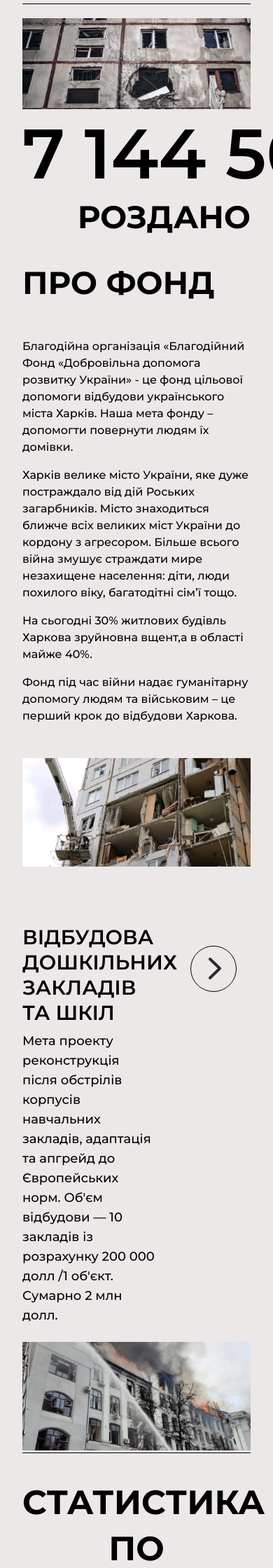
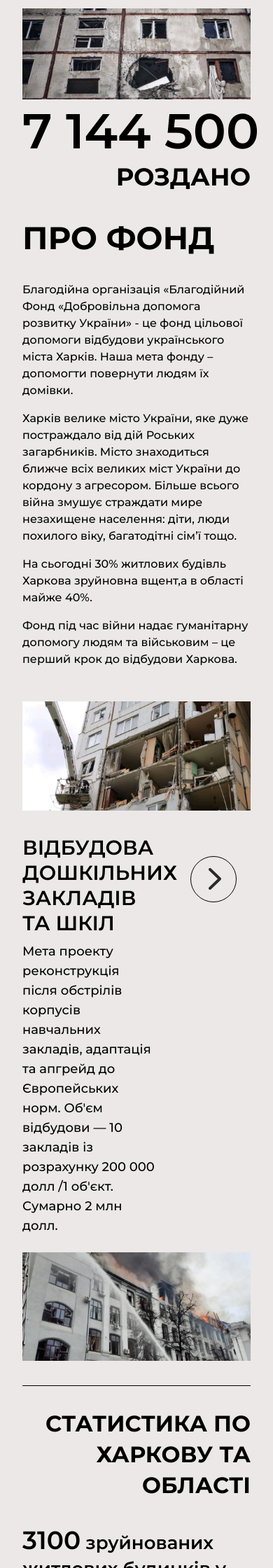
Before and after one commit to estellabuka/fadu, a PHP site: page / in a window 390 px wide; the page is wider, and only the part inside the window is pictured. Shown: the part 1360-3600 px from the top of that part at 70% size. Run offline with PHP 8.4, Linux system fonts and the light colour scheme.

Commit message:
little adaptive

```diff
--- a/styles/style.css
+++ b/styles/style.css
@@ -879,6 +879,7 @@ body.lock {
 .popup__item .choose-radio:checked ~ .btn__choose:after {
     display: block;
 }
+
 /* MEDIA */
 @media only screen
 and (max-width: 1576px) {
@@ -1046,10 +1047,10 @@ and (max-width: 1000px) {
         margin-bottom: 10px;
     }
     .statistic {
-        padding: 38px 0;
+        padding: 32px 0;
     }
     .statistic__title {
-        margin-bottom: 38px;
+        margin-bottom: 32px;
     }
     .statistic__box {
         flex-direction: column;
@@ -1057,6 +1058,7 @@ and (max-width: 1000px) {
     .statistic__item:not(:last-child), .statistic__item:last-child {
         border-right: none;
         margin-left: 0;
+        padding-right: 0;
     }
     .content__box {
         flex-direction: column;
@@ -1065,17 +1067,25 @@ and (max-width: 1000px) {
         border-right: none;
     }
     .item__title {
+        font-size: 36px;
         display: inline-block;
-        margin-right: 38px;
+        /* margin-right: 38px; */
     }
     .statistic__item {
+        font-size: 26px;
+        text-transform:lowercase;
+        text-align: left;
+
+    }
+    /* .statistic__item {
         display: flex;
         align-items: center;
-    }
+    } */
     .gum__text-box {
-        margin-right: 0;
+        /* margin-right: 0;
         margin-top: 32px;
-        margin-bottom: 32px;
+        margin-bottom: 0; */
+        margin: 32px 0 0 0;
     }
     .gum__text-right {
         margin-left: 0;
@@ -1084,7 +1094,7 @@ and (max-width: 1000px) {
         margin-bottom: 32px;
     }
     .gum__box:not(:last-child) {
-        margin-bottom: 64px;
+        margin-bottom: 32px;
     }
     .gum__help {
         padding-bottom: 0;
@@ -1129,6 +1139,9 @@ and (max-width: 1000px) {
 }
 @media only screen
 and (max-width: 700px) {
+    .ui-tabs {
+        margin-bottom: 32px;
+    }
     .title__bold {
         font-size: 70px;
     }
@@ -1146,7 +1159,7 @@ and (max-width: 700px) {
         margin: 32px 0 0 0;
     }
     .par__bold {
-        font-size: 100px;
+        font-size: 70px;
     }
     .par__light {
         font-size: 45px;
@@ -1172,11 +1185,17 @@ and (max-width: 700px) {
     .nav__item:not(:last-child) {
         margin-right: 32px;
     }
+    .footer {
+        flex-direction: column-reverse;
+    }
+    .social__media {
+        margin-top: 32px;
+    }
 }
 @media only screen
 and (max-width: 650px) {
     .title__bold {
-        font-size: 50px;
+        font-size: 46px;
     }
     .title__light {
         font-size: 35px;
@@ -1197,3 +1216,21 @@ and (max-width: 650px) {
         margin-bottom: 32px;
     }
 }
+@media only screen
+and (max-width: 500px) {
+    .test__title, .statistic__title {
+        font-size: 32px;
+    }
+    .par__light.h3, .info__right-img {
+        margin-bottom: 32px;
+    }
+    .info__top-par .par__light {
+        font-size: 35px;
+    }
+    .statistic__title {
+        text-align: right;
+    }
+    .statistic {
+        margin-bottom: 32px;
+    }
+}
```
